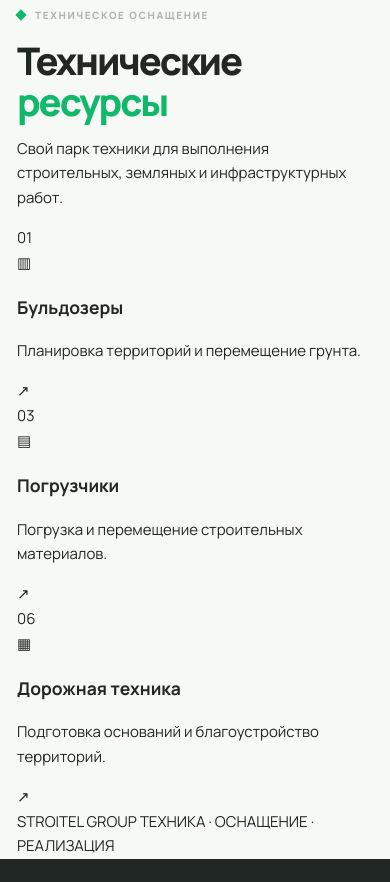
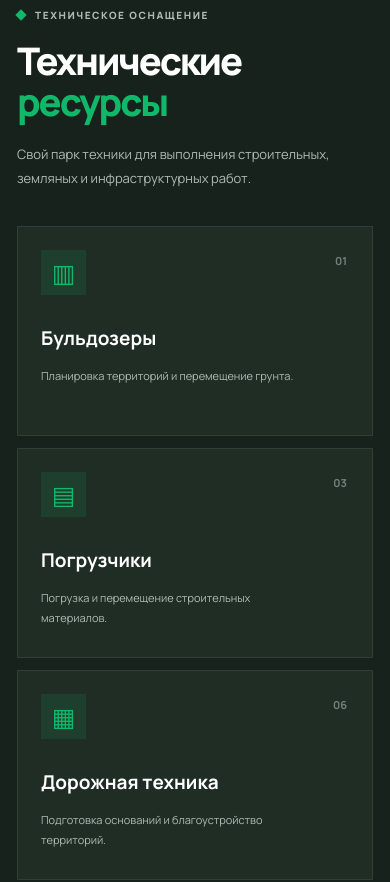
Before and after one commit to m1shutbrazil/stroitel_group.github.io, a plain HTML site: page index.html in a window 390 px wide. Shown: the part 6840-7722 px from the top of the page. Drawn offline with Linux system fonts and the light colour scheme.

Commit message:
Update style.css

```diff
--- a/assets/css/style.css
+++ b/assets/css/style.css
@@ -136,7 +136,7 @@ h1 em,h2 em{font-style:normal;color:var(--green)}
 .service-card p{font-size:12px;line-height:1.8;color:#68756d;margin:0}
 .service-card ul{margin:13px 0 0;padding-left:16px;color:#4f5d54;font-size:11px;line-height:1.9}
 .service-card--featured{background:#e6f5eb;border-color:#d0ead9}
-.service-card--dark{background:var(--ink);color:#fff;border-color:var(--ink)}
+.service-card--dark{background:var(--ink);color:#fff;border-color:var(--ink); grid-column: 1 /-1; text-align: center;}
 .service-card--dark p{color:#b8c4bc}
 .service-card--dark .service-number{color:#8a9a90}
 .service-card--dark .service-icon{background:#1c5739;color:#55df91}
@@ -149,7 +149,7 @@ h1 em,h2 em{font-style:normal;color:var(--green)}
 .about-stat{display:grid;gap:0}
 .about-stat strong{font-size:75px;line-height:1;color:var(--green)}
 .about-stat span{font-size:11px;color:#bdc8c0}
-.sro-block{border-left:1px solid #536057;padding-left:25px}
+.sro-block{border-left:5px solid #536057;padding-left:25px; grid-column: 1 / -1; width: 100%;}
 .sro-block>span{font-size:9px;letter-spacing:.14em;color:#9eada3;font-weight:800}
 .sro-block h3{font-size:21px;line-height:1.3;margin:10px 0}
 .sro-block p,.about-footnote{font-size:11px;line-height:1.8;color:#aebbb2}
@@ -202,4 +202,156 @@ h1 em,h2 em{font-style:normal;color:var(--green)}
  .service-grid{grid-template-columns:1fr}.service-card{min-height:0}.service-card--featured{min-height:270px}
  .benefits-list{grid-template-columns:1fr}.about-details{grid-template-columns:1fr}.sro-block{border-left:0;border-top:1px solid #536057;padding:18px 0 0}
  .about-footnote{grid-column:auto}
+ /* EQUIPMENT SECTION */
 }
+.equipment {
+background: #17221c;
+color: #fff;
+}
+
+.equipment-heading {
+display: flex;
+justify-content: space-between;
+align-items: end;
+gap: 50px;
+margin-bottom: 55px;
+}
+
+.equipment-heading h2 {
+color: #fff;
+}
+
+.equipment-heading h2 em {
+color: var(--green);
+font-style: normal;
+}
+
+.equipment-heading .eyebrow {
+color: #aebbb3;
+}
+
+.equipment-heading p {
+max-width: 390px;
+color: #aebbb3;
+font-size: 13px;
+line-height: 1.9;
+margin: 0 0 5px;
+}
+
+.equipment-grid {
+display: grid;
+grid-template-columns: repeat(3, 1fr);
+gap: 14px;
+}
+
+.equipment-card {
+min-height: 245px;
+padding: 27px;
+position: relative;
+background: #202d25;
+border: 1px solid rgba(255,255,255,.08);
+transition: .3s ease;
+}
+
+.equipment-card:hover {
+background: #26382d;
+border-color: var(--green);
+transform: translateY(-4px);
+}
+
+.equipment-number {
+position: absolute;
+top: 25px;
+right: 25px;
+color: #718078;
+font-size: 11px;
+font-weight: 700;
+}
+
+.equipment-icon {
+width: 45px;
+height: 45px;
+display: flex;
+align-items: center;
+justify-content: center;
+background: rgba(18,184,106,.13);
+color: var(--green);
+font-size: 25px;
+margin-bottom: 28px;
+}
+
+.equipment-card h3 {
+font-size: 19px;
+color: #fff;
+margin: 0 0 12px;
+}
+
+.equipment-card p {
+max-width: 260px;
+font-size: 11px;
+line-height: 1.8;
+color: #aebbb3;
+margin: 0;
+}
+
+.equipment-arrow {
+position: absolute;
+bottom: 24px;
+right: 25px;
+color: var(--green);
+font-size: 19px;
+opacity: 0;
+transition: .3s ease;
+}
+
+.equipment-card:hover .equipment-arrow {
+opacity: 1;
+}
+
+.equipment-footer {
+display: flex;
+justify-content: space-between;
+border-top: 1px solid rgba(255,255,255,.13);
+margin-top: 45px;
+padding-top: 22px;
+color: #aebbb3;
+font-size: 9px;
+letter-spacing: .13em;
+font-weight: 700;
+}
+
+/* TABLET */
+
+@media(max-width:900px) {
+.equipment-grid {
+grid-template-columns: repeat(2, 1fr);
+}
+.equipment-heading {
+    gap: 25px;
+}}
+/* MOBILE */
+
+@media(max-width:680px) {
+.equipment-heading {
+display: block;
+margin-bottom: 35px;
+}
+.equipment-heading p {
+    margin-top: 20px;
+}
+
+.equipment-grid {
+    grid-template-columns: 1fr;
+    gap: 12px;
+}
+
+.equipment-card {
+    min-height: 210px;
+    padding: 23px;
+}
+
+.equipment-footer {
+    font-size: 7px;
+    gap: 15px;
+}
+}
```
